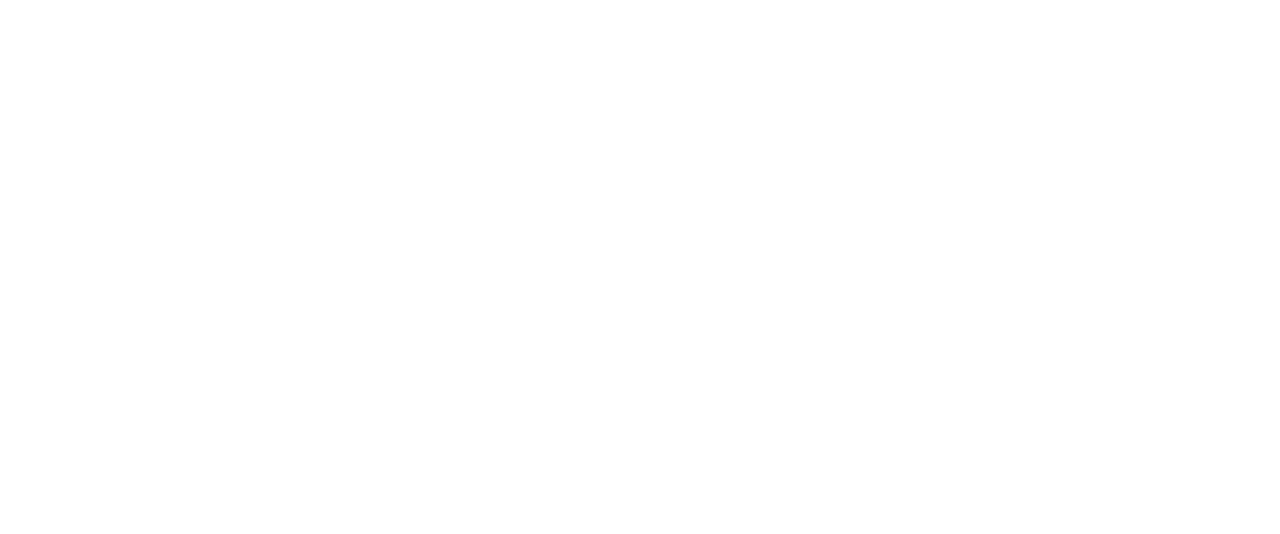
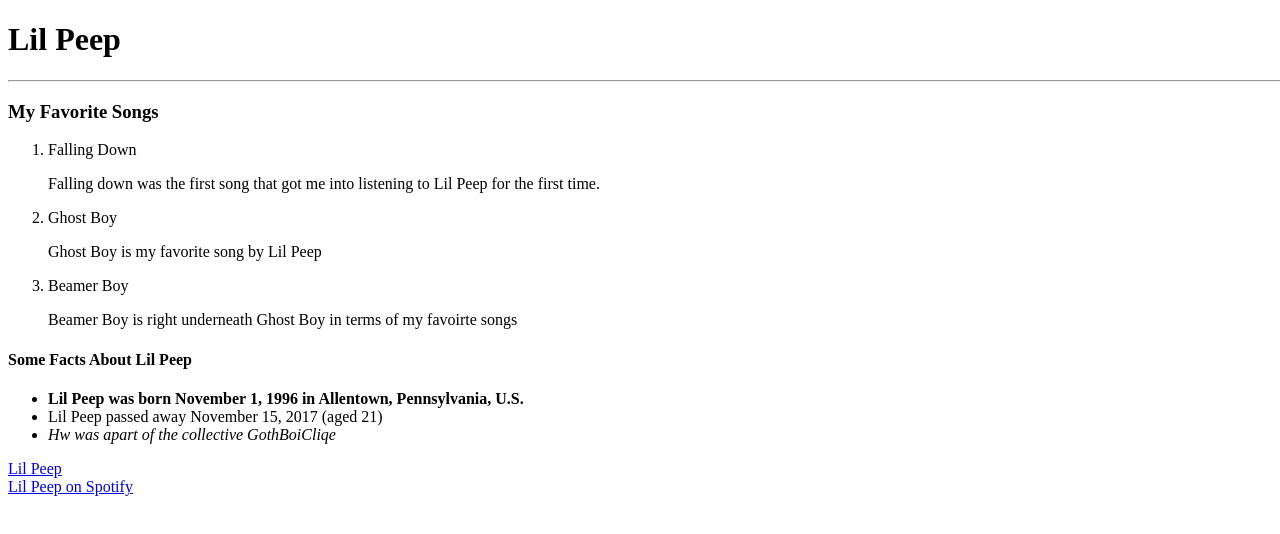
Before and after one commit to SethB04/SethB04.github.io, a plain HTML site: page unit1/index.html in a window 1280 px wide. Drawn offline with Linux system fonts and the light colour scheme; files that its build step writes are made by us from their sources.

Commit message:
I added my name in the biggest font and I added two hyperlinks to my different projects.

```diff
--- a/unit1/index.html
+++ b/unit1/index.html
@@ -0,0 +1,36 @@
+<!DOCTYPE html>
+<html>
+
+<head>
+  <meta charset="utf-8">
+  <meta name="viewport" content="width=device-width">
+  <title>My Favorite Artist</title>
+  <link href="style.css" rel="stylesheet" type="text/css" />
+</head>
+<h1>Lil Peep</h1>
+<hr>
+</hr>
+<h3>My Favorite Songs</h3>
+<ol>
+  <li>Falling Down</li>
+  <p>Falling down was the first song that got me into listening to Lil Peep for the first time.</p>
+  <li>Ghost Boy</li>
+  <p>Ghost Boy is my favorite song by Lil Peep</p>
+  <li>Beamer Boy</li>
+  <p> Beamer Boy is right underneath Ghost Boy in terms of my favoirte songs</p>
+</ol>
+<h4>Some Facts About Lil Peep</h4>
+<ul>
+  <b>
+    <li>Lil Peep was born November 1, 1996 in Allentown, Pennsylvania, U.S.</li>
+  </b>
+  <li>Lil Peep passed away November 15, 2017 (aged 21)</li>
+  <i>
+    <li>Hw was apart of the collective GothBoiCliqe</li>
+  </i>
+</ul>
+<a href="https://en.wikipedia.org/wiki/Lil_Peep">Lil Peep<a />
+  <br>
+  <a href="https://open.spotify.com/search/lil%20peep">Lil Peep on Spotify<a/>
+
+</html>
```
Also changed, not shown: index.html (+5 -0 lines), unit2/index.html (added, +20 -0 lines).
